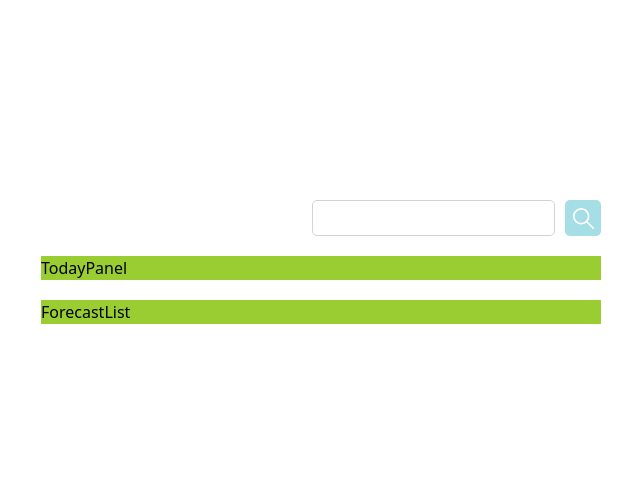
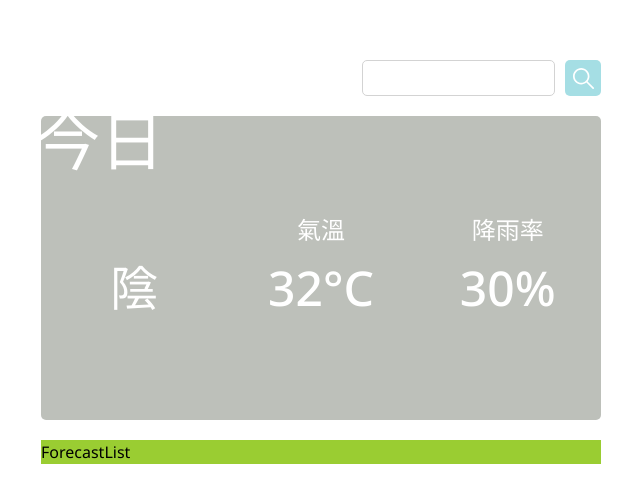
Before and after one commit to Kim716/Hows_the_weather, a React (Vite) app: page / in a window 1280 px wide. Shown: the part 138-640 px from the top of the page, without its empty margins (319-959 px from the left). Built offline with nearby package versions, Linux system fonts and the light colour scheme.

Commit message:
feat: add TodayPanel with fundamental style

```diff
--- a/index.html
+++ b/index.html
@@ -5,6 +5,12 @@
     <link rel="icon" type="image/svg+xml" href="/vite.svg" />
     <meta name="viewport" content="width=device-width, initial-scale=1.0" />
     <title>How's the weather</title>
+    <link rel="preconnect" href="https://fonts.googleapis.com" />
+    <link rel="preconnect" href="https://fonts.gstatic.com" crossorigin />
+    <link
+      href="https://fonts.googleapis.com/css2?family=Noto+Sans+TC:wght@200;400;500;700&family=Noto+Sans:wght@200;400;500;700&display=swap"
+      rel="stylesheet"
+    />
   </head>
   <body>
     <div id="root"></div>
--- a/src/App.jsx
+++ b/src/App.jsx
@@ -16,7 +16,8 @@ const StyledDiv = styled.div`
   flex-direction: column;
   justify-content: center;
 
-  div {
+  // 只更動下一子層的 div
+  > div {
     margin: 10px auto;
   }
 `;
--- a/src/components/TodayPanel.jsx
+++ b/src/components/TodayPanel.jsx
@@ -1,13 +1,68 @@
 import styled from 'styled-components';
 
 const StyledDiv = styled.div`
-  background-color: yellowgreen; //TODO
+  background-color: var(--gray-1); //TODO
+  width: 100%;
+  height: 40%;
+  border-radius: 5px;
+  overflow: hidden;
 
-  width: 100%;
+  h2 {
+    position: relative;
+    top: -23px;
+    left: -5px;
+    color: white;
+    font-size: 4rem;
+    font-weight: 500;
+  }
+
+  .info {
+    width: 100%;
+    height: 50%;
+    display: flex;
+    justify-content: space-around;
+
+    div {
+      width: 25%;
+      height: 100%;
+      color: white;
+      font-size: 3rem;
+      font-weight: 500;
+
+      display: flex;
+      justify-content: center;
+      align-items: center;
+    }
+
+    .temp,
+    .probability {
+      position: relative;
+
+      p {
+        position: absolute;
+        top: 0;
+        font-size: 1.5rem;
+        font-weight: 500;
+      }
+    }
+  }
 `;
 
 function TodayPanel() {
-  return <StyledDiv>TodayPanel</StyledDiv>;
+  return (
+    <StyledDiv>
+      <h2>今日</h2>
+      <div className="info">
+        <div className="weather">陰</div>
+        <div className="temp">
+          <p>氣溫</p>32°C
+        </div>
+        <div className="probability">
+          <p>降雨率</p>30%
+        </div>
+      </div>
+    </StyledDiv>
+  );
 }
 
 export default TodayPanel;
--- a/src/globalStyle.js
+++ b/src/globalStyle.js
@@ -30,7 +30,7 @@ export const GlobalStyle = createGlobalStyle`
 
   // 共用變數
   :root {
-    --yellow-1: #FAD689;
+    --yellow-1: #FFEAAA;
     --blue-1: #A5DEE4;
     --blue-2: #7DB9DE;
     --gray-1: #BDC0BA;
```
